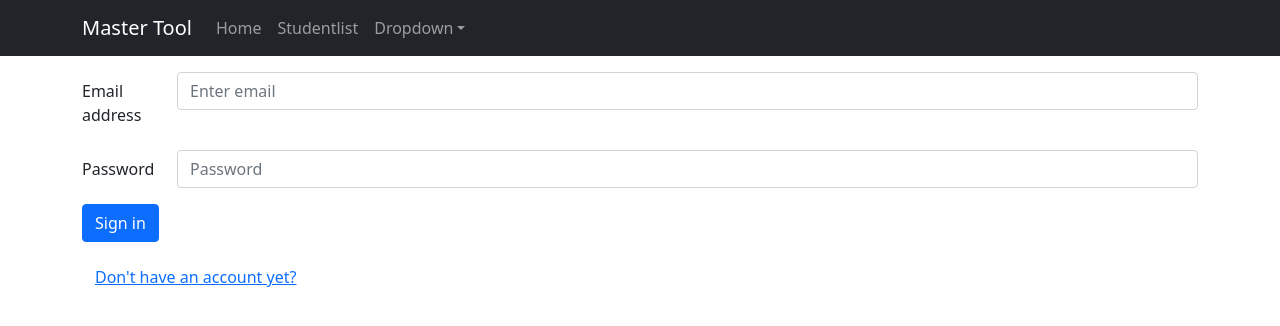
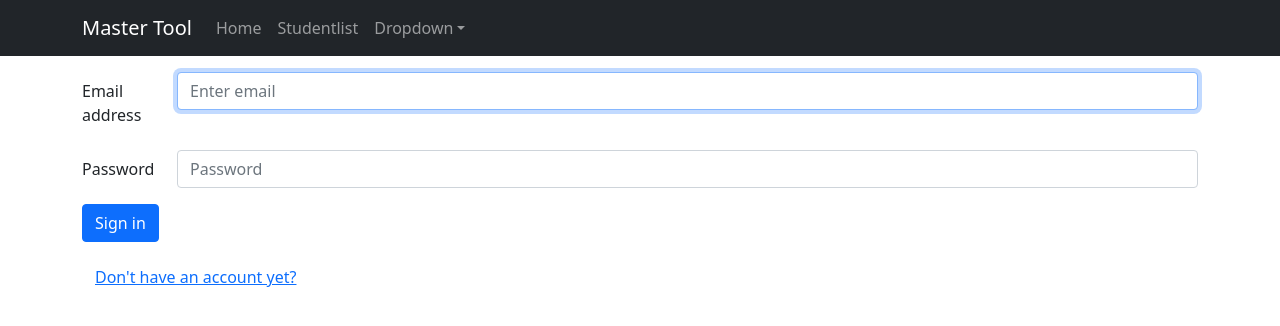
Before and after one commit to WannesVermeire/BachelorProefFrontend, a React (Create React App) app: page /login in a window 1280 px wide. Shown: the top 326 px of the page. Built offline with nearby package versions, Linux system fonts and the light colour scheme.

Commit message:
Routing beveiliging

```diff
--- a/package.json
+++ b/package.json
@@ -8,6 +8,7 @@
     "@testing-library/user-event": "^13.5.0",
     "axios": "^0.26.0",
     "bootstrap": "^5.1.3",
+    "jwt-decode": "^3.1.2",
     "qs": "^6.10.3",
     "react": "^17.0.2",
     "react-bootstrap": "^2.2.0",
--- /dev/null
+++ b/src/components/Layout.jsx
@@ -0,0 +1,32 @@
+import {Link, Outlet} from "react-router-dom"
+import {Container, Nav, Navbar, NavDropdown} from "react-bootstrap";
+import React from "react";
+
+const Layout = () => {
+    return (
+        <main className={"App"}>
+            <Navbar className="mb-3" bg="dark" variant="dark" expand="lg">
+                <Container >
+                    <Navbar.Brand as={Link} to="/">Master Tool</Navbar.Brand>
+                    <Navbar.Toggle aria-controls="basic-navbar-nav" />
+                    <Navbar.Collapse id="basic-navbar-nav">
+                        <Nav className="me-auto">
+                            <Nav.Link as={Link} to ="/">Home</Nav.Link>
+                            <Nav.Link as={Link} to ="/studentlist">Studentlist</Nav.Link>
+                            <NavDropdown title="Dropdown" id="basic-nav-dropdown">
+                                <NavDropdown.Item href="#action/3.1">Action</NavDropdown.Item>
+                                <NavDropdown.Item href="#action/3.2">Another action</NavDropdown.Item>
+                                <NavDropdown.Item href="#action/3.3">Something</NavDropdown.Item>
+                                <NavDropdown.Divider />
+                                <NavDropdown.Item href="#action/3.4">Separated link</NavDropdown.Item>
+                            </NavDropdown>
+                        </Nav>
+                    </Navbar.Collapse>
+                </Container>
+            </Navbar>
+            <Outlet />
+        </main>
+    )
+}
+
+export default Layout
--- a/src/components/LoginForm.jsx
+++ /dev/null
@@ -1,59 +0,0 @@
-import React,{Component} from 'react'
-import {Form, Button, Row, Col,Container } from 'react-bootstrap';
-import {Link} from "react-router-dom";
-
-class LoginForm extends Component{
-    constructor(){
-        super();
-        this.state = {
-            email: "",
-            password: ""
-        }
-
-        this.handleSubmit = this.handleSubmit.bind(this);
-        this.changeHandler = this.changeHandler.bind(this);
-    }
-
-    handleSubmit = (e) =>{
-        e.preventDefault()
-        this.props.Login(this.state)
-    }
-
-    changeHandler = (e) =>{
-        e.preventDefault()
-        this.setState({[e.target.name]: e.target.value})
-    }
-
-    render() {
-        return (
-            <Form onSubmit={this.handleSubmit}>
-                <Form.Group  as={Row} className={"mb-3"}>
-                    <Form.Label column sm={1}>Email address</Form.Label>
-                    <Col >
-                        <Form.Control type={"email"} name={"email"}  placeholder={"Enter email"} onChange={this.changeHandler} required/>
-                    </Col>
-                </Form.Group>
-                <Form.Group as={Row} className={"mb-3"}>
-                    <Form.Label column sm={1}>Password</Form.Label>
-                    <Col>
-                        <Form.Control type={"password"} name={"password"} placeholder={"Password"} onChange={this.changeHandler} required/>
-                    </Col>
-                </Form.Group>
-                <Form.Group as={Row} className="mb-3">
-                    <Col >
-                        <Button type="submit" onSubmit={this.handleSubmit} >Sign in</Button>
-                    </Col>
-                </Form.Group>
-                <Form.Group as={Row} className="mb-3">
-                    <Col >
-                        <Link to ="/register">
-                            <Button variant={"link"}>Don't have an account yet?</Button>
-                        </Link>
-                    </Col>
-                </Form.Group>
-            </Form>
-        );
-    }
-}
-
-export default LoginForm;
--- /dev/null
+++ b/src/components/RequireAuth.jsx
@@ -0,0 +1,19 @@
+import { useLocation, Navigate, Outlet } from "react-router-dom";
+import useAuth from "../hooks/useAuth";
+
+const RequireAuth = ({allowedRoles}) => {
+    const { auth } = useAuth();
+    const location = useLocation();
+
+    return (
+        auth?.roles?.find(role => allowedRoles?.includes(role))
+            ? <Outlet/>
+            : auth?.email
+                //We kunnen knoppen verbergen waarvoor users niet geauthorized zijn maar
+                //moesten users pagina's proberen te vinden via url is dit wel nodig
+                ? <Navigate to ="/unauthorized" state={{ from: location}} replace />
+                : <Navigate to={"/login"} state={{from: location}} replace />
+    );
+}
+
+export default RequireAuth;
--- /dev/null
+++ b/src/context/AuthProvider.jsx
@@ -0,0 +1,15 @@
+import { createContext, useState} from "react";
+
+const AuthContext = createContext({})
+
+export const AuthProvider = ({children }) => {
+    const [auth, setAuth] = useState({});
+
+    return (
+        <AuthContext.Provider value={{ auth, setAuth}}>
+            {children}
+        </AuthContext.Provider>
+    )
+}
+
+export default AuthContext;
--- /dev/null
+++ b/src/hooks/useAuth.jsx
@@ -0,0 +1,8 @@
+import { useContext } from "react";
+import AuthContext from "../context/AuthProvider";
+
+const useAuth = () => {
+    return useContext(AuthContext);
+}
+
+export default useAuth;
--- a/src/index.js
+++ b/src/index.js
@@ -1,11 +1,19 @@
 import React from 'react';
 import ReactDOM from 'react-dom';
 import App from './pages/App';
-import {BrowserRouter} from "react-router-dom";
+import {BrowserRouter, Routes, Route} from "react-router-dom";
+import {AuthProvider } from './context/AuthProvider';
 
 ReactDOM.render(
-    <BrowserRouter>
-        <App />
-    </BrowserRouter>,
+    <React.StrictMode>
+        <BrowserRouter>
+            <AuthProvider>
+                <Routes>
+                    <Route path={"/*"} element={<App/>} />
+                </Routes>
+            </AuthProvider>
+        </BrowserRouter>
+    </React.StrictMode>,
+
     document.getElementById('root')
 );
--- a/src/pages/App.js
+++ b/src/pages/App.js
@@ -3,14 +3,19 @@ import Home from "./Home";
 import {Link, Route, Routes} from "react-router-dom";
 import Register from "./Register";
 import Login from "./Login";
+import Layout from "../components/Layout"
+import RequireAuth from "../components/RequireAuth";
+import Unauthorized from "./Unauthorized";
 
 import Error from "./Error";
 import StudentList from "./StudentList";
-import {Navbar, Container, Nav, NavDropdown, Button} from "react-bootstrap";
 import axios from "axios";
 
+
+
 class App extends Component {
-    Logout = () => {
+    //Sla op in state dat je bent ingelogd of niet
+    /*Logout = () => {
         localStorage.clear();
     }
     refreshToken = () => {
@@ -27,35 +32,24 @@ class App extends Component {
             localStorage.setItem("refresh_token", JSON.stringify(res.data.refresh_token));
         }).catch(function (error) {
         });
-    }
+    }*/
+
     render(){
         return (
             <div className="App">
-                <Navbar className="mb-3" bg="dark" variant="dark" expand="lg">
-                    <Container >
-                        <Navbar.Brand as={Link} to="/">Master Tool</Navbar.Brand>
-                        <Navbar.Toggle aria-controls="basic-navbar-nav" />
-                        <Navbar.Collapse id="basic-navbar-nav">
-                            <Nav className="me-auto">
-                                <Nav.Link as={Link} to ="/">Home</Nav.Link>
-                                <Nav.Link as={Link} to ="/studentlist">Studentlist</Nav.Link>
-                                <NavDropdown title="Dropdown" id="basic-nav-dropdown">
-                                    <NavDropdown.Item href="#action/3.1">Action</NavDropdown.Item>
-                                    <NavDropdown.Item href="#action/3.2">Another action</NavDropdown.Item>
-                                    <NavDropdown.Item href="#action/3.3">Something</NavDropdown.Item>
-                                    <NavDropdown.Divider />
-                                    <NavDropdown.Item href="#action/3.4">Separated link</NavDropdown.Item>
-                                </NavDropdown>
-                            </Nav>
-                        </Navbar.Collapse>
-                    </Container>
-                </Navbar>
                 <Routes>
-                    <Route path='/' element={ <Home />}/>
-                    <Route path='/login' element={<Login />}/>
-                    <Route path='/register' element={<Register/>}/>
-                    <Route path='/studentlist' element={<StudentList/>}/>
-                    <Route path='*' element={<Error/>}/>
+                    <Route path="/" element={<Layout/>}>
+                        <Route path='/login' element={<Login />}/>
+                        <Route path='/register' element={<Register/>}/>
+                        <Route path={'/unauthorized'} element={<Unauthorized/>}/>
+                        <Route element={<RequireAuth allowedRoles={["ROLE_STUDENT","ROLE_ADMIN","ROLE_PROMOTOR", "ROLE_COORDINATOR", "ROLE_CONTACT"]}/>}>
+                            <Route path='/' element={ <Home />}/>
+                        </Route>
+                        <Route element={<RequireAuth allowedRoles={["ROLE_ADMIN","ROLE_COORDINATOR","ROLE_PROMOTOR"]}/>}>
+                            <Route path='/studentlist' element={<StudentList/>}/>
+                        </Route>
+                        <Route path='*' element={<Error/>}/>
+                    </Route>
                 </Routes>
             </div>
         );
--- a/src/pages/Home.jsx
+++ b/src/pages/Home.jsx
@@ -1,5 +1,4 @@
 import React, {Component} from 'react';
-import LoginForm from "../components/LoginForm";
 import {Button, Container} from 'react-bootstrap';
 
 import 'bootstrap/dist/css/bootstrap.min.css';
--- a/src/pages/Login.jsx
+++ b/src/pages/Login.jsx
@@ -1,26 +1,40 @@
 import React, {Component} from 'react';
-import LoginForm from "../components/LoginForm";
-import {Button, Container} from 'react-bootstrap';
-import Home from "./Home";
+import {Button, Col, Container, Form, Row} from 'react-bootstrap';
+import { useRef, useState, useEffect } from 'react';
+import useAuth from '../hooks/useAuth';
 
 import 'bootstrap/dist/css/bootstrap.min.css';
 import axios from "axios";
 import qs from 'qs';
-import {Link} from "react-router-dom";
+import {Link, useNavigate, useLocation} from 'react-router-dom';
+import jwt_decode from 'jwt-decode';
 
-class Login extends Component {
-    constructor(){
-        super();
-        this.state = {
-            error:""
-        }
-        this.Login = this.Login.bind(this);
-    }
+const Login = () => {
+    const { auth, setAuth } = useAuth();
 
+    const navigate = useNavigate();
+    const location = useLocation();
+    const from = location.state?.from?.pathname || "/";
 
-    Login = (details) =>{
-        var self =this;
-        var data = qs.stringify(details);
+    const userRef = useRef();
+    const errRef = useRef();
+
+    const [email,setEmail] = useState('');
+    const [password, setPassword] = useState('');
+    const [errMsg, setErrMsg] = useState('');
+
+    useEffect(() => {
+        userRef.current.focus();
+    },[])
+
+    useEffect(() => {
+        setErrMsg('');
+    },[email,setPassword])
+
+    const handleSubmit = async (e) =>{
+        e.preventDefault()
+
+        var data = qs.stringify({email, password});
         var config = {
             method: 'post',
             url: 'http://localhost:8081/authentication/login',
@@ -30,19 +44,70 @@ class Login extends Component {
             data: data
         };
         axios(config).then(function(res){
+            const decoded = jwt_decode(res.data.access_token);
+            const roles = decoded.roles;
+            setAuth({email,password, roles});
+
             localStorage.setItem("access_token", JSON.stringify(res.data.access_token));
             localStorage.setItem("refresh_token", JSON.stringify(res.data.refresh_token));
+            navigate(from, {replace: true});
         }).catch(function (error) {
+            console.log(error.response?.status)
+            if (!error?.response) {
+                setErrMsg('No Server Response');
+            } else if (error.response?.status ===401){
+                setErrMsg('Unauthorized');
+            } else {
+                setErrMsg('Login Failed')
+            }
+            errRef.current.focus();
         });
     }
-    render(){
-        return(
-            <Container fluid="sm">
-                <LoginForm Login={this.Login} error ={this.state.error}/>
-                <h2 >{this.state.error}</h2>
-            </Container>
-        );
-    }
+    return(
+        <Container fluid="sm">
+            <p ref={errRef} aria-live="assertive" className={"mb-1"}>{errMsg}</p>
+            <Form onSubmit={handleSubmit}>
+                <Form.Group  as={Row} className={"mb-3"}>
+                    <Form.Label column sm={1}>Email address</Form.Label>
+                    <Col >
+                        <Form.Control
+                            type={"email"}
+                            id={"email"}
+                            ref={userRef}
+                            autoComplete={"off"}
+                            placeholder={"Enter email"}
+                            onChange={(e) => setEmail(e.target.value)}
+                            value={email}
+                            required/>
+                    </Col>
+                </Form.Group>
+                <Form.Group as={Row} className={"mb-3"}>
+                    <Form.Label column sm={1}>Password</Form.Label>
+                    <Col>
+                        <Form.Control
+                            type={"password"}
+                            name={"password"}
+                            placeholder={"Password"}
+                            onChange={(e) => setPassword(e.target.value)}
+                            value={password}
+                            required/>
+                    </Col>
+                </Form.Group>
+                <Form.Group as={Row} className="mb-3">
+                    <Col >
+                        <Button type="submit">Sign in</Button>
+                    </Col>
+                </Form.Group>
+                <Form.Group as={Row} className="mb-3">
+                    <Col >
+                        <Link to ="/register">
+                            <Button variant={"link"}>Don't have an account yet?</Button>
+                        </Link>
+                    </Col>
+                </Form.Group>
+            </Form>
+        </Container>
+    )
 }
 
 export default Login;
--- /dev/null
+++ b/src/pages/Unauthorized.jsx
@@ -0,0 +1,7 @@
+const Unauthorized =() =>{
+    return(
+        <p>you are not authorized</p>
+    )
+}
+
+export default Unauthorized;
```
Also changed, not shown: 1 other file (tests, documents, lock files or other folders).
